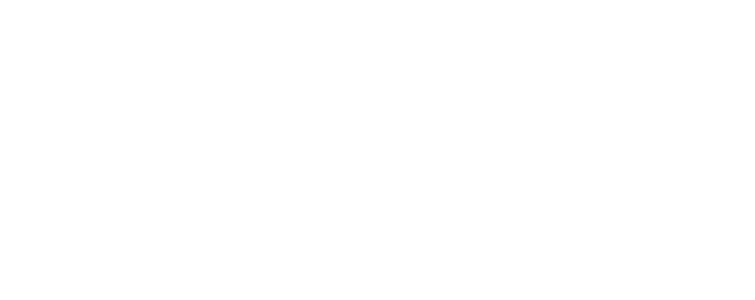
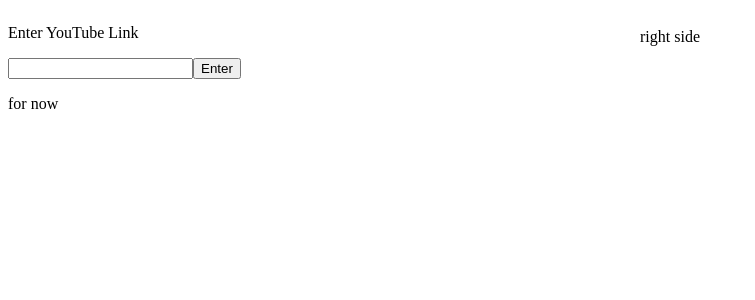
Before and after one commit to coolport/scribe, a React (Vite) app: page / in a window 1280 px wide. Shown: the top 300 px of the page, without its empty margins (0-755 px from the left). Built offline with nearby package versions, Linux system fonts and the light colour scheme.

Commit message:
layout mockup pt1
layoutings

```diff
--- a/src/Index.tsx
+++ b/src/Index.tsx
@@ -1,6 +1,49 @@
+import { useState, type ChangeEvent, type FormEvent } from 'react';
+import styles from './styles/Index.module.css'
+
+//TODO:
+//Today: YIPA, no validation, etc. yet, just get it to show
+//Tom: Validation, etc.
+
 function Index() {
+  const [url, setUrl] = useState<string | null>(null);
+
+  const handleSubmit = (): void => {
+    console.log("URL VALUE b4 clear: ", url);
+    setUrl('');
+    console.log("Submitted Form");
+  }
+
   return (
     <>
+      <div className={styles.container}>
+        <div className={styles.left}>
+
+          <p>Enter YouTube Link</p>
+          <form
+            onSubmit={(e: FormEvent<HTMLFormElement>) => {
+              e.preventDefault();
+              handleSubmit();
+            }}
+          >
+            <input
+              value={url ?? ''}
+              onChange={(e: ChangeEvent<HTMLInputElement>): void => {
+                const inputValue = e.target.value;
+                setUrl(inputValue);
+                console.log(url);
+              }}
+            />
+            <button
+              type='submit'
+            >Enter</button>
+          </form>
+          <p>for now</p> <br />
+        </div>
+        <div className={styles.right}>
+          right side
+        </div>
+      </div>
     </>
   )
 }
--- a/src/review/Todo.tsx
+++ b/src/review/Todo.tsx
@@ -3,7 +3,7 @@
 function Todo() {
   const [userInput, setUserInput] = useState<string>('');
   const [list, setList] = useState<string[]>([]);
-  const [show, setShow] = useState<boolean>(false);
+  const [show, setShow] = useState<boolean>(true);
 
   const [selectedCheckbox, setSelectedCheckbox] = useState<string[]>([]);
   const [isChecked, setIsChecked] = useState<boolean>(false);
@@ -13,33 +13,37 @@
     console.log("Updated selectedCheckbox:", selectedCheckbox);
   }, [selectedCheckbox]);
 
-
   // const listItems = list.map( listItem => <li>{listItem}</li>);
   const listItems = list.map((listItem, index) => {
-    return <>
-      <div
-        key={index} //key uppermost
+    const entryId = `checkbox-${listItem}`;
+    return <div
+      //KEY THEORY: if using a fragment, put it there, basta TOP TOP level talaga. use React.fragment for props/attribs? u cant
+      //index bad practice, use an id or wht. in this case lit using the listItem name is better than using the index
+      key={listItem}
     >
       <input
         type="checkbox"
         value={listItem}
-          id="inputDiv"
+        // all entries have the same id, lots of problems. put this elsewhere..
+        // need dynamic, see const entryId above
+        // id="inputDiv"
+        id="entryId"
         checked={selectedCheckbox.includes(listItem)} //if checked, its in the checklist, if thats true, return true for checked
         onChange={(e) => {
           const tickValue = e.target.checked;
+
+          if (!selectedCheckbox.includes(listItem)) {
             setSelectedCheckbox(prev => [...prev, listItem])
-            if (selectedCheckbox.includes(listItem))
-              setSelectedCheckbox(prev => [...prev, listItem])
-            // setIsChecked((tickValue) => {
-            //   tickValue ? setIsChecked(false) : setIsChecked(true)
-            // })
-            setIsChecked((tickValue) => !tickValue) //pwede pala to if functional, pero setIsChecked(!tickValue) nope
+          } else {
+            setSelectedCheckbox(prev => prev.filter(item => item !== listItem)); //run through all items, add to to-be returned filter array if cond is true
+          }
+
+
           console.log("e value: ", tickValue);
         }}
       />
       <label htmlFor="inputDiv">{listItem}</label>
     </div>
-    </>
   });
 
   const handleSubmit = () => {
--- /dev/null
+++ b/src/styles/Index.module.css
@@ -0,0 +1,15 @@
+.container {
+  display: flex;
+  height: 100vh;
+}
+
+.left {
+  flex: 1;
+  background-color: #white;
+}
+
+.right {
+  flex: 1;
+  background-color: white;
+  padding: 20px;
+}
```
Lines whose indentation alone changed are shown as unchanged.
